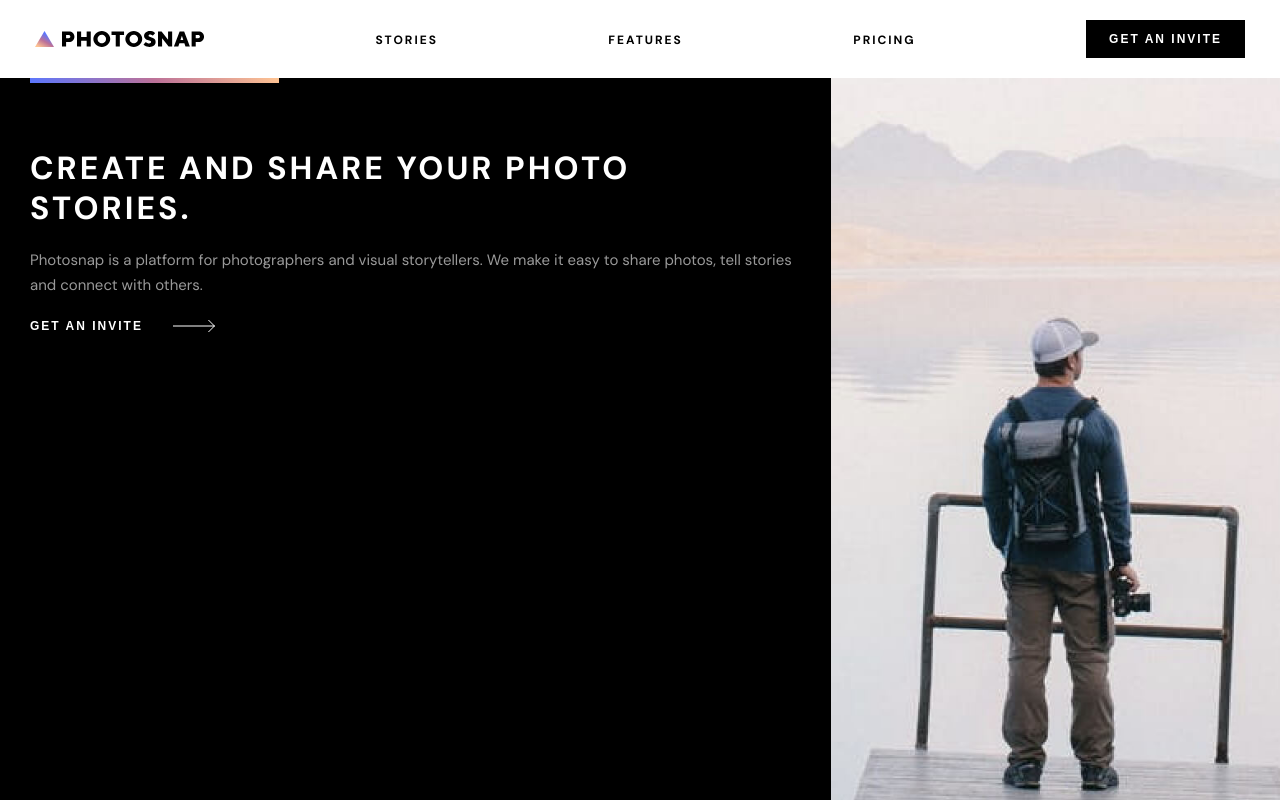
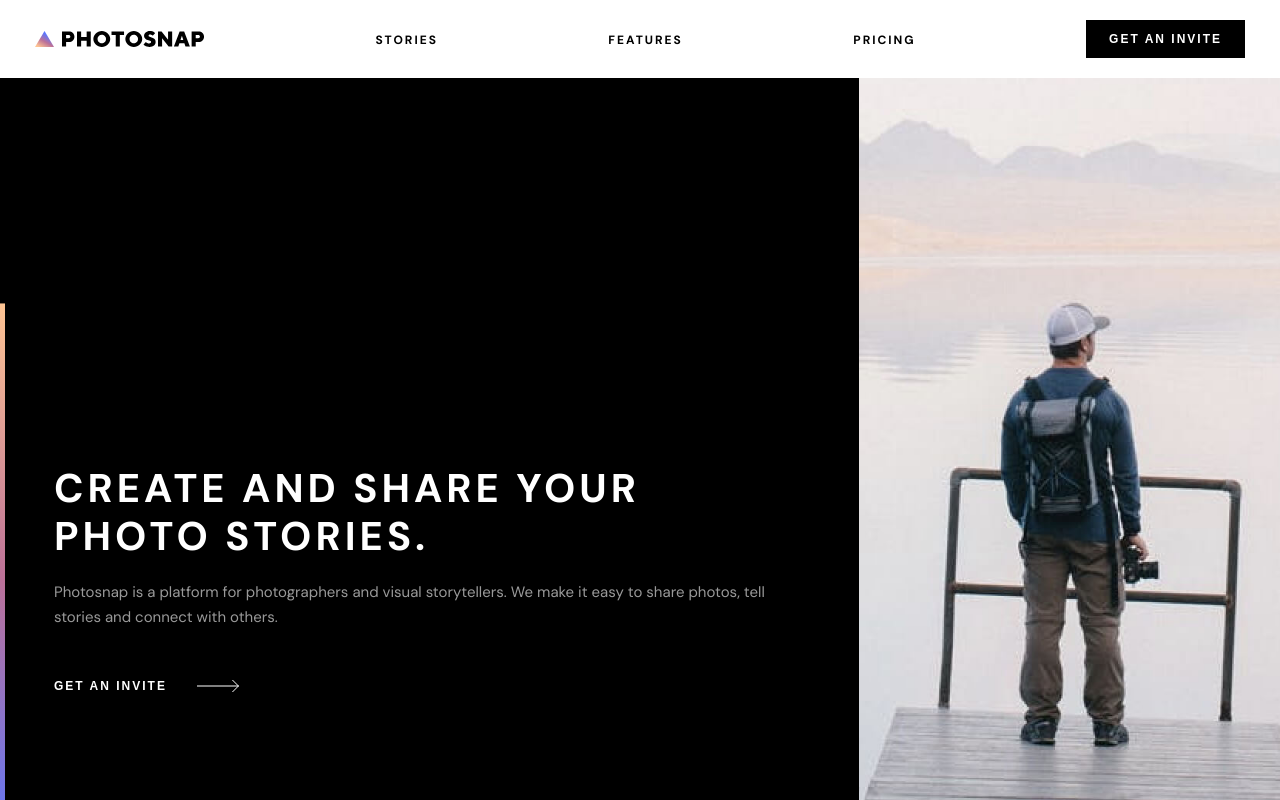
Before and after one commit to ding-09/photosnap, a React (Create React App) app: page / in a window 1280 px wide. Shown: the top 800 px of the page. Built offline with nearby package versions, Linux system fonts and the light colour scheme; the HTML template or start-up script is replaced by a standard one.

Commit message:
added responsive styles for Hero component

```diff
--- a/src/components/Hero.styled.js
+++ b/src/components/Hero.styled.js
@@ -21,4 +21,27 @@ export const StyledHero = styled.section`
     }
   }
 
+  /* MEDIA QUERIES */
+
+  @media (min-width: 768px) {
+    flex-direction: row;
+    justify-content: center;
+    .hero-text {
+      display: flex;
+      flex-direction: column;
+      justify-content: center;
+      padding: 0 5.4rem;
+      h1 {
+        font-size: 4rem;
+        line-height: 4.8rem;
+        letter-spacing: 0.4rem;
+      }
+      p {
+        margin: 2rem 0 4.8rem;
+      }
+    }
+    figure {
+      order: 2;
+    }
+  }
 `;
--- a/src/components/Home/index.styled.js
+++ b/src/components/Home/index.styled.js
@@ -23,10 +23,10 @@ export const StyledHome = styled.section`
 
   /* MEDIA QUERIES */
   @media (min-width: 768px) {
-    .main-content > section {
+    .main-content > section.sub-details {
       display: flex;
       flex-direction: row;
-      &:nth-child(odd) {
+      &:last-child {
         figure {
           order: 2;
         }
--- a/src/styles/GlobalStyle.js
+++ b/src/styles/GlobalStyle.js
@@ -87,6 +87,15 @@ const GlobalStyle = createGlobalStyle`
             ${(props) => props.theme.gradientColors.purple},
             ${(props) => props.theme.gradientColors.blue}
         );
+
+        /* MEDIA QUERIES */
+        @media (min-width: 768px) {
+            left: 0;
+            top: 50%;
+            transform: translateY(-50%);
+            width: 0.5rem;
+            min-height: 55%;
+        }
     }
     .features {
         margin: 6rem 3rem 3rem;
```
Also changed, not shown: 1 other file (tests, documents, lock files or other folders). Lines whose indentation alone changed are shown as unchanged.
